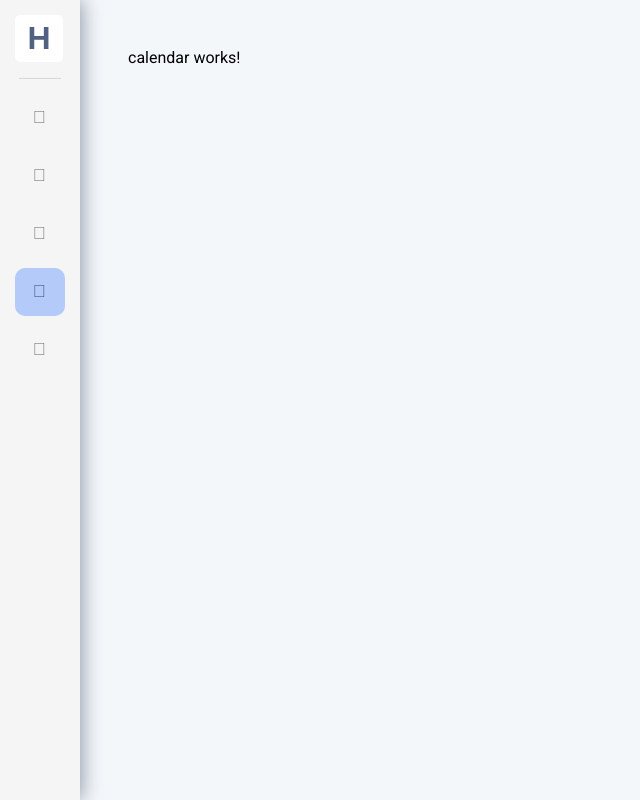
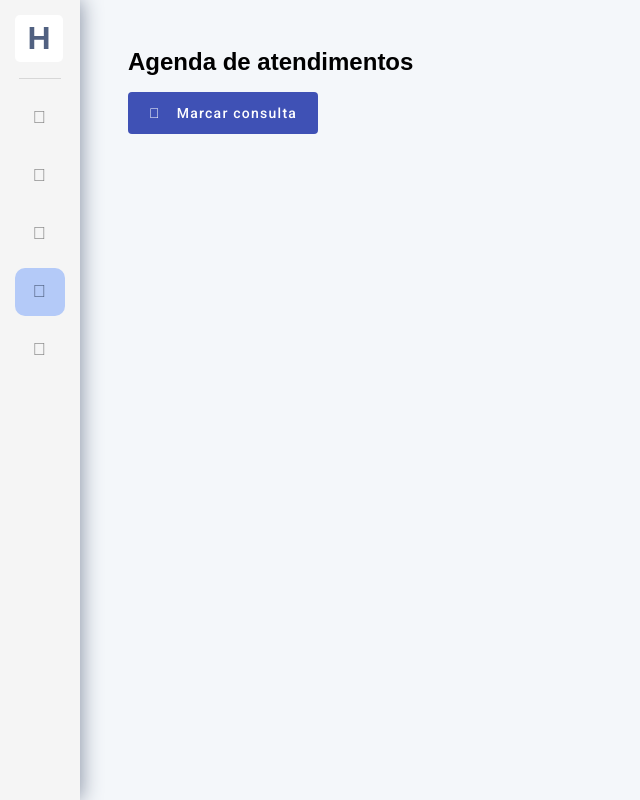
Before and after one commit to FelipeGtDev/health-schedule, an Angular app: page /calendar in a window 1280 px wide. Shown: the whole page, without its empty margins (0-640 px from the left). Built offline with nearby package versions, Linux system fonts and the light colour scheme.

Commit message:
iniciando tela de agendamentos

```diff
--- a/src/app/page/calendar/calendar.component.html
+++ b/src/app/page/calendar/calendar.component.html
@@ -1 +1,9 @@
-<p>calendar works!</p>
+<div class="header">
+    <h2>Agenda de atendimentos</h2>
+</div>
+
+
+<button mat-flat-button color="primary" style="padding: 1.5em">
+    <i class="fal fa-calendar" style="margin-right: .8em"></i>
+    Marcar consulta
+</button>
--- a/src/app/page/calendar/calendar.component.scss
+++ b/src/app/page/calendar/calendar.component.scss
@@ -0,0 +1,3 @@
+.example-full-width {
+  width: 100%;
+}
--- a/src/styles.scss
+++ b/src/styles.scss
@@ -3,7 +3,7 @@
 html, body { height: 100%; }
 body {
   margin: 0;
-  font-family: Roboto, "Helvetica Neue", sans-serif; }
+  font-family: sans-serif; }
 
 * {
   margin: 0;
@@ -17,5 +17,9 @@ app-sidenav{
 
 body {
   position: relative;
-  font-family: 'Roboto', "Helvetica Neue", sans-serif; ;
+  font-family: sans-serif; ;
 }
+
+.header {
+  margin-bottom: 1em;
+}
```
Also changed, not shown: src/app/page/calendar/calendar.component.ts (+6 -1 lines).
